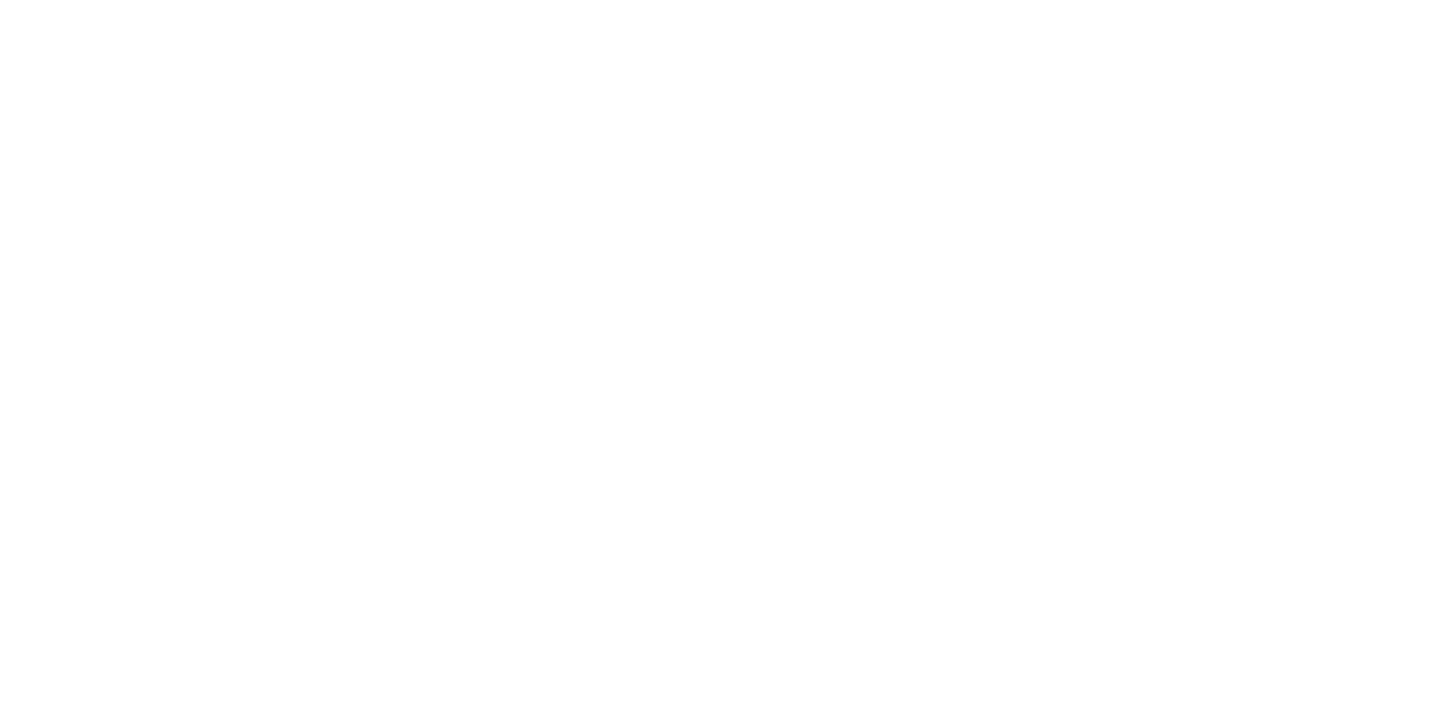
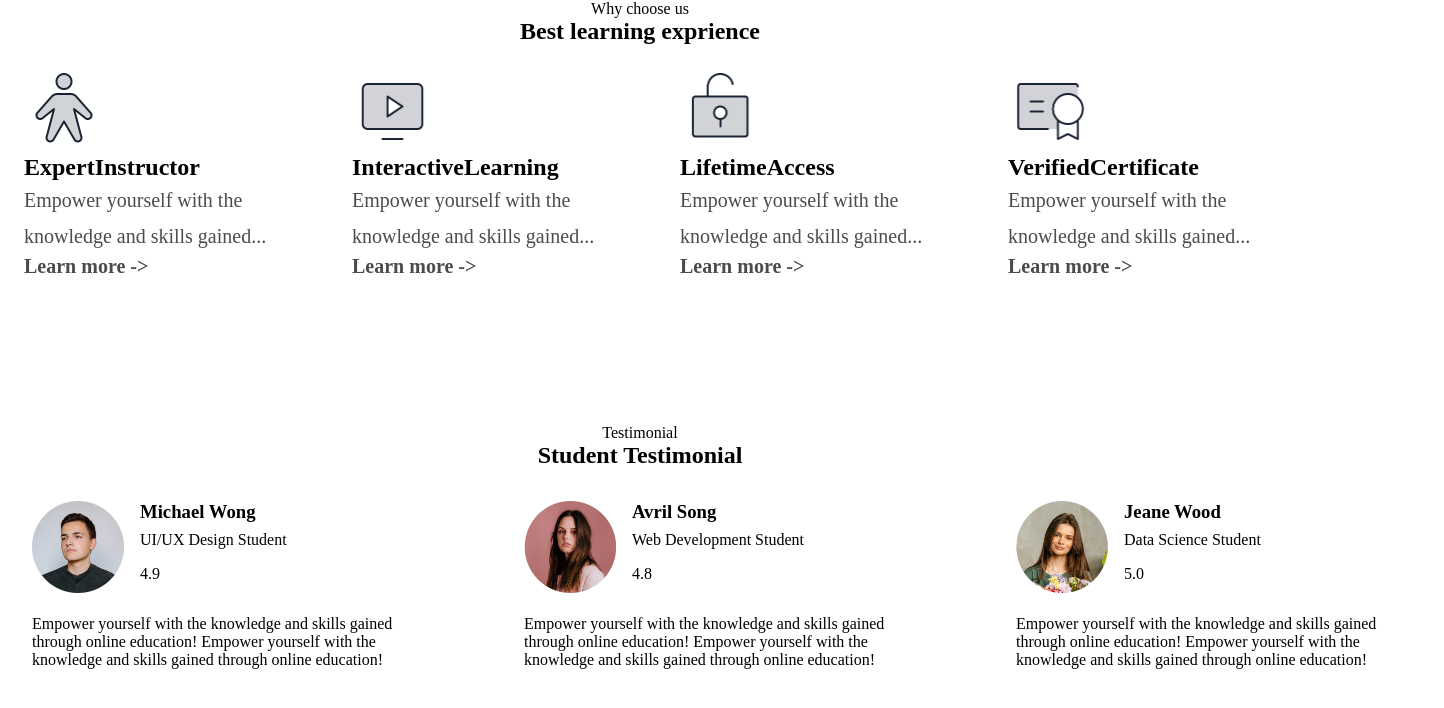
Before and after one commit to namduong124/final_project_Duong-Duc, a plain HTML site: page trangchu/trangchu.html in a window 1280 px wide. Shown: the whole page, 1444 px wide, since content can reach past the window. Drawn offline with Linux system fonts and the light colour scheme.

Commit message:
duc update

```diff
--- a/trangchu/minhduc.css
+++ b/trangchu/minhduc.css
@@ -0,0 +1,115 @@
+*{margin: 0; padding: 0;}
+
+.title{
+    display:flex;
+    flex-direction: column;
+    align-items: center;
+}
+.image-course{
+    width: 80px;
+    height: 80px;
+}
+.course h3{
+    font-family: Plus Jakarta Sans;
+    font-weight: 600;
+    font-style: SemiBold ;
+    font-size: 24px;
+    line-height: 120%;
+    letter-spacing: 0%;
+}
+
+.student-information h3{
+    margin-bottom: 8px;
+}
+.student-information p{
+    margin-bottom: 16px;
+}
+
+.review-content{
+    width: 396px;
+}
+.course p{
+    opacity: 70%;
+    font: Inter ;
+    font-weight: 400;
+    font-style: Regular ;
+    font-size: 20px;
+    line-height: 180%;
+    letter-spacing: 2%;
+}
+.course h4{
+    opacity: 70%;
+    font: Inter ;
+    font-weight: 700;
+    font-style: Bold;
+    font-size: 20px;
+    line-height: 120%;
+    letter-spacing: 2%;
+}
+
+.course{
+    width: 337px;
+    height: 331px;
+    background-color: #fff;
+    padding: 24px;
+}
+
+.content{
+    display: flex;
+    gap: 32px;
+}
+
+.student{
+    padding: 32px;
+    display: flex ;
+    flex-direction: column;
+    gap: 16px;
+}
+.information{
+    display:flex;
+    gap: 16px;
+}
+.img-student{
+    width: 92px;
+    height: 92px;
+}
+.student-review{
+    display: flex;
+    gap: 32px;
+}
+
+.title{
+    display:flex;
+    flex-direction: column;
+    align-items: center;
+}
+.image-course{
+    width: 80px;
+    height: 80px;
+}
+.course h3{
+    font-family: Plus Jakarta Sans;
+    font-weight: 600;
+    font-style: SemiBold ;
+    font-size: 24px;
+    line-height: 120%;
+    letter-spacing: 0%;
+}
+.course p{
+    opacity: 70%;
+    font: Inter ;
+    font-weight: 400;
+    font-style: Regular ;
+    font-size: 20px;
+    line-height: 180%;
+    letter-spacing: 2%;
+}
+.course h4{
+    opacity: 70%;
+    font: Inter ;
+    font-weight: 700;
+    font-style: Bold;
+    font-size: 20px;
+    line-height: 120%;
+    letter-spacing: 2%;
+}
--- a/trangchu/trangchu.html
+++ b/trangchu/trangchu.html
@@ -19,10 +19,96 @@
 
    <!-- Phần 2 (minh đức) -->
    <div class="minhduc">
-
+      <div class="title">
+         <p>Why choose us</p>
+         <h2>Best learning exprience</h2>
+      </div>
+      <div class="content">
+         <!-- Dựng các box cho từng khóa học -->
+         <div class="course">
+            <img class="image-course" src="image.png" alt="">
+            <h3> ExpertInstructor </h3>
+            <p>Empower yourself with the knowledge and skills gained...</p>
+            <h4>Learn more -> </h4>
+         </div>
+         <div class="course">
+            <img class="image-course" src="imagemonitor.png" alt="">
+            <h3> InteractiveLearning </h3>
+            <p>Empower yourself with the knowledge and skills gained...</p>
+            <h4>Learn more -> </h4>
+         </div>
+         <div class="course">
+            <img class="image-course" src="imageLockey.png" alt="">
+            <h3> LifetimeAccess </h3>
+            <p>Empower yourself with the knowledge and skills gained...</p>
+            <h4>Learn more -> </h4>
+         </div>
+         <div class="course">
+            <img class="image-course" src="imageCertificate.png" alt="">
+            <h3> VerifiedCertificate </h3>
+            <p>Empower yourself with the knowledge and skills gained...</p>
+            <h4>Learn more -> </h4>
+         </div>
+      </div>
    </div>
 
-
+   <div class="minhduc">
+      <div class="title">
+         <p>Testimonial</p>
+         <h2>Student Testimonial</h2>
+      </div>
+      <div class="student-review">
+         <!-- Dựng các box cho từng khóa học -->
+         <div class="student">
+            <div class="information">
+               <div class="image-student">
+                  <img class="img-student" src="Wong.png" alt="">
+               </div>
+               <div class="student-information">
+                  <h3> Michael Wong</h3>
+                  <p> UI/UX Design Student</p>
+                  <p> 4.9</p>
+               </div>
+            </div>
+            <div class="review-content">
+               <p>Empower yourself with the knowledge and skills gained through online education! Empower yourself with
+                  the knowledge and skills gained through online education!</p>
+            </div>
+         </div>
+  <div class="student">
+            <div class="information">
+               <div class="image-student">
+                  <img class="img-student" src="Avril.png" alt="">
+               </div>
+               <div class="student-information">
+                  <h3> Avril Song</h3>
+                  <p> Web Development Student</p>
+                  <p> 4.8</p>
+               </div>
+            </div>
+            <div class="review-content">
+               <p>Empower yourself with the knowledge and skills gained through online education! Empower yourself with
+                  the knowledge and skills gained through online education!</p>
+            </div>
+         </div> <div class="student">
+            <div class="information">
+               <div class="image-student">
+                  <img class="img-student" src="Jeane.png" alt="">
+               </div>
+               <div class="student-information">
+                  <h3> Jeane Wood </h3>
+                  <p> Data Science Student</p>
+                  <p> 5.0</p>
+               </div>
+            </div>
+            <div class="review-content">
+               <p>Empower yourself with the knowledge and skills gained through online education! Empower yourself with
+                  the knowledge and skills gained through online education!</p>
+            </div>
+         </div>
+      </div>
+   </div>
+   </div>
    <!-- Phần 3 (nam phong) -->
    <div class="namphong">
 
```
Also changed, not shown: trangchu/Avril.png (added), trangchu/Jeane.png (added), trangchu/Wong.png (added), trangchu/image.png (added), trangchu/imageCertificate.png (added), trangchu/imageLockey.png (added), trangchu/imagemonitor.png (added). Lines whose indentation alone changed are shown as unchanged.
